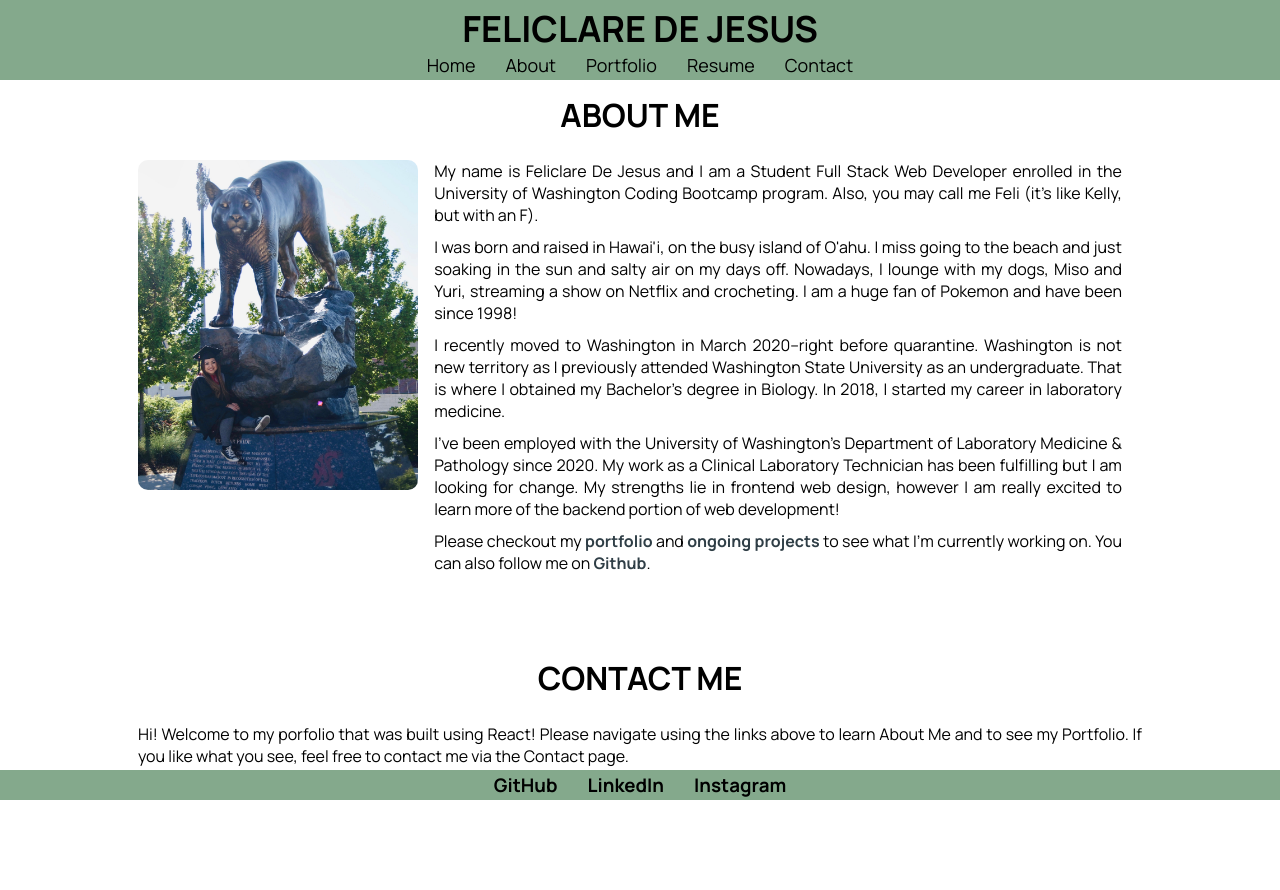
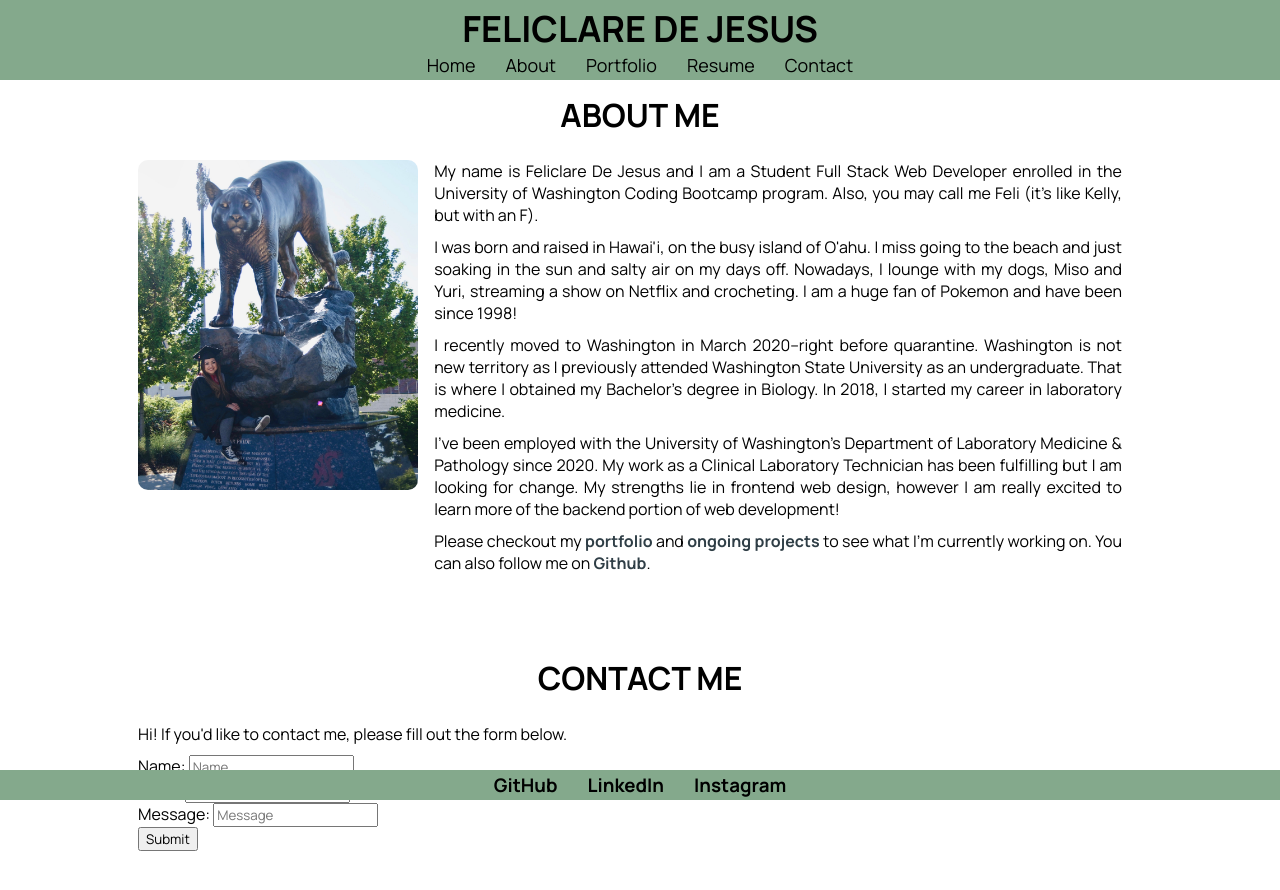
Before and after one commit to dejesusf/react-portfolio, a React (Create React App) app: page /contact in a window 1280 px wide. Shown: the top 890 px of the page. Before the commit the page ends 837 px from the top, so only its background shows below. Built offline with nearby package versions, Linux system fonts and the light colour scheme.

Commit message:
created contact form

```diff
--- a/src/components/pages/Contact.js
+++ b/src/components/pages/Contact.js
@@ -1,6 +1,33 @@
-import React from 'react';
+import React, {useState} from 'react';
 
 export default function Contact() {
+  const [name, setName] = useState('')
+  const [email, setEmail] = useState('')
+  const [message, setMessage] = useState('')
+
+  function handleChange(e) {
+    const { target } = e;
+    const inputType = target.name;
+    const inputValue = target.value;
+
+    if (inputType === 'email') {
+      setEmail(inputValue);
+    } else if (inputType === 'name') {
+      setName(inputValue);
+    } else {
+      setMessage(inputValue);
+    }
+  };
+
+  const handleFormSubmit = (e) => {
+    e.preventDefault();
+    alert(`Thank you, ${name}, for your submission! At this point in time, it will not be received as the backend code for the form has not yet been created.`)
+
+    setName('');
+    setEmail('');
+    setMessage('');
+  };
+
   return (
     <main>
       <div className="row">
@@ -14,8 +41,19 @@ export default function Contact() {
       <div className="row">
         <div className="column">
           <div className="middle">
-            {/* TODO: ADD FORM */}
-            <p>Hi! Welcome to my porfolio that was built using React! Please navigate using the links above to learn About Me and to see my Portfolio. If you like what you see, feel free to contact me via the Contact page.</p>
+            <p>Hi! If you'd like to contact me, please fill out the form below.</p>
+            <form onSubmit={handleFormSubmit}>
+              <label htmlFor='name'>Name: </label>
+              <input type='text' placeholder="Name" name="name" onChange={handleChange} value={name} />
+              <br />
+              <label htmlFor='email'>Email: </label>
+              <input type='email' placeholder="Email" onChange={handleChange} value={email} name="email" />
+              <br />
+              <label htmlFor='message'>Message: </label>
+              <input type='text' placeholder="Message" onChange={handleChange} value={message} name="message" />
+              <br />
+              <button type="submit">Submit</button>
+            </form>
           </div>
         </div>
       </div>
```
